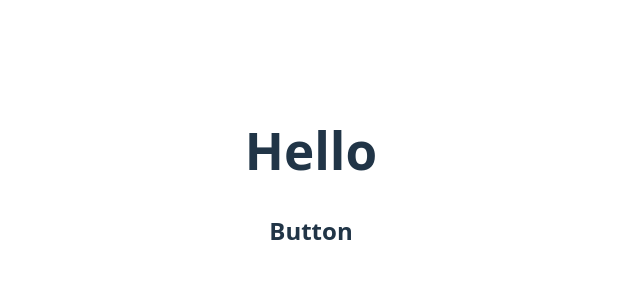
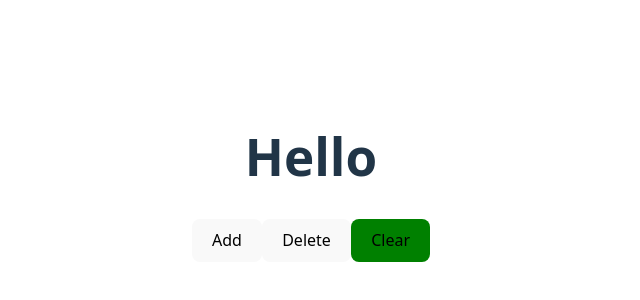
Before and after one commit to okedo01/reusable-components, a React (Vite) app: page / in a window 1280 px wide. Shown: the part 222-522 px from the top of the page, without its empty margins (329-969 px from the left). Built offline with nearby package versions, Linux system fonts and the light colour scheme.

Commit message:
Adding props

```diff
--- a/src/ActionBtn.tsx
+++ b/src/ActionBtn.tsx
@@ -0,0 +1,19 @@
+import React, { type MouseEventHandler } from 'react'
+
+interface ActionBtnProps {
+    onClick: MouseEventHandler<HTMLButtonElement>;
+    className: string;
+    backgroundColor: string;
+}
+
+const ActionBtn: React.FC<ActionBtnProps> = ({ onClick, className, backgroundColor}) => {
+  return (
+    <div>
+        <button onClick={onClick}>Add</button>
+        <button className={className}>Delete</button>
+        <button style={{backgroundColor}}>Clear</button>
+    </div>
+  )
+}
+
+export default ActionBtn
--- a/src/App.tsx
+++ b/src/App.tsx
@@ -1,12 +1,16 @@
+import ActionBtn from './ActionBtn'
 import './App.css'
-import Button from './Button'
+
+const handleClick = () => {
+  alert("clicked");
+}
 
 function App() {
 
   return (
     <>
       <h1>Hello</h1>
-      <h2><Button /></h2>
+      <ActionBtn onClick={handleClick} className="btn" backgroundColor="green"/>
     </>
   )
 }
--- a/src/Button.tsx
+++ b/src/Button.tsx
@@ -1,8 +1,17 @@
-import React from 'react'
+import React, { type MouseEventHandler } from 'react'
+import ActionBtn from './ActionBtn';
 
-const Button: React.FC = () => {
+interface ButtonProps {
+    onClick: MouseEventHandler<HTMLButtonElement>;
+    className: string;
+    color: string;
+}
+
+const Button: React.FC<ButtonProps> = ({onClick, className, color="red"}) => {
   return (
-    <div>Button</div>
+    <div>
+        <ActionBtn onClick={onClick} backgroundColor={color} className={className}/>
+    </div>
   )
 }
 
```
